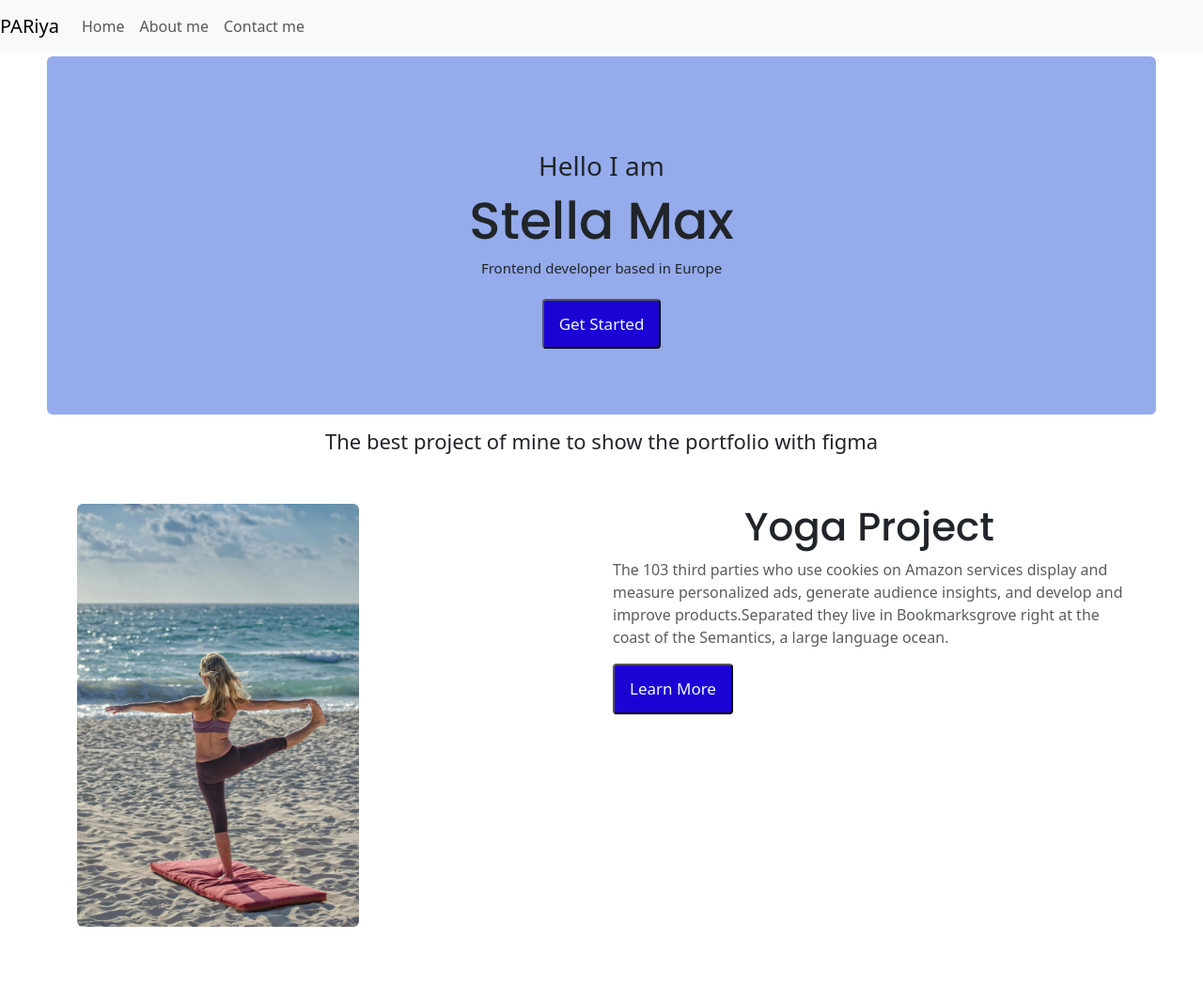
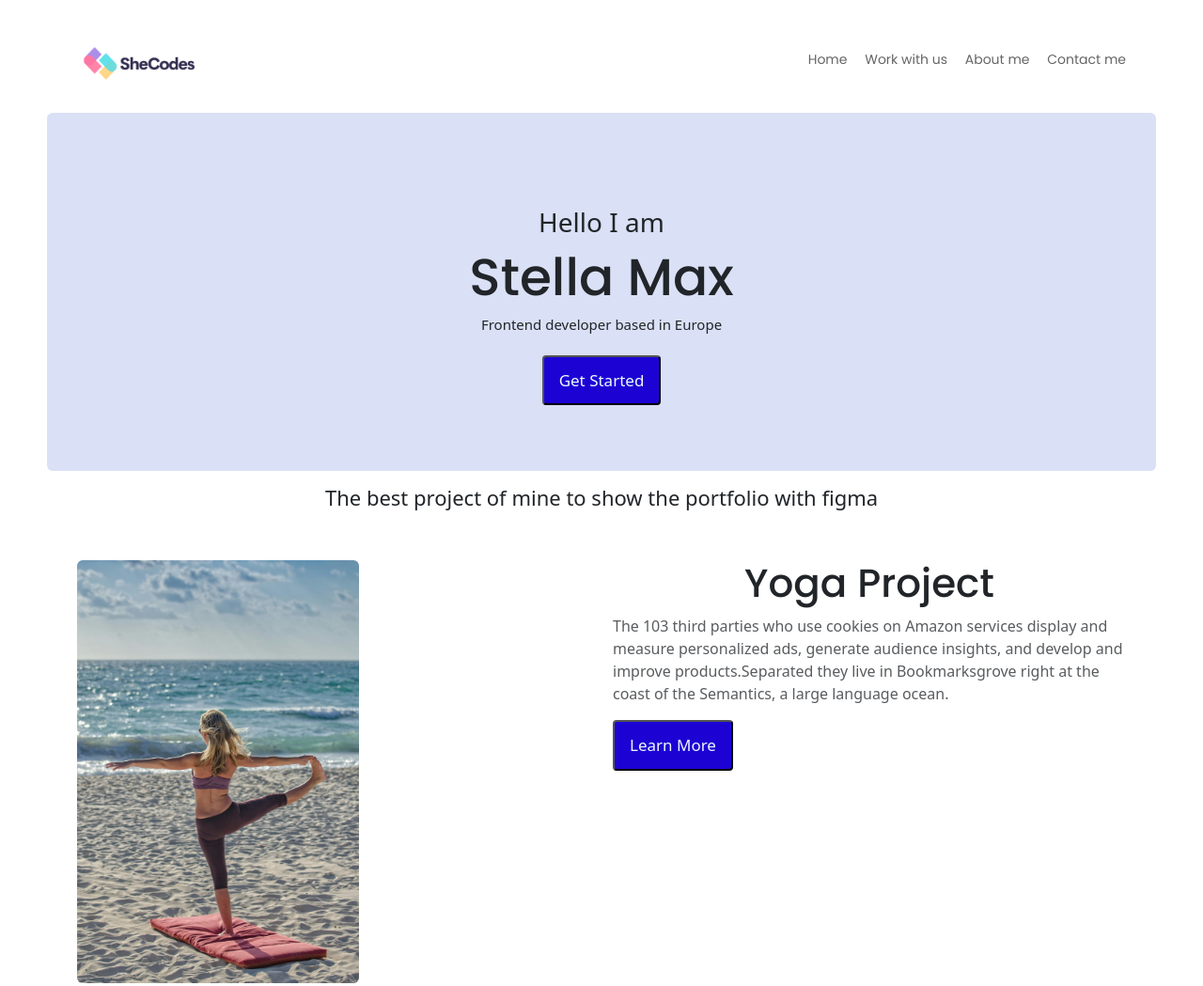
Before and after one commit to pariyamoh/New-portfolio, a plain HTML site: page index.html in a window 1280 px wide. Shown: the top 1049 px of the page at 94% size. Drawn offline with nearby package versions, Linux system fonts and the light colour scheme.

Commit message:
creating nav bar and more css

```diff
--- a/index.html
+++ b/index.html
@@ -18,40 +18,31 @@
     <title>Document</title>
 </head>
 <body>
-<div>
 
 
-
-
-
-
-
-
-
-<nav class="navbar navbar-expand-lg navbar-light bg-light fixed-top">
-<a class="navbar-brand">PARiya</a>
-<button class="navbar-toggler" type="button" data-toggle="collapse" data-target="#navbarSupportedContent"
-    aria-controls="navbarSupportedContent" aria-expanded="false" aria-label="Toggle navigation">
-    <span class="navbar-toggler-icon"></span>
-</button>
-        <div class="collapse navbar-collapse" id="navbarSupportedContent">
-            <ul class="navbar-nav mr-auto">
-                <li class="nav-item active">
-                    <a class="nav-link " href="index.html">Home </a>
+<div class="container">
+<nav class=" d-flex justify-content-between">
+<img src="logo.png" class="logo d-none d-md-block" alt="">
+            <ul class="">
+                <li class="active">
+                    <a class="" href="index.html">Home </a>
                 </li>
-                <li class="nav-item">
-                    <a class="nav-link" href="about.html">About me</a>
+                <li class="">
+                    <a class="" href="about.html">Work with us</a>
                 </li>
-                <li class="nav-item ">
-                    <a class="nav-link " href="about.html#contact" role="button" data-toggle="" aria-haspopup="true"
-                        aria-expanded="false">
+                <li class="">
+                    <a class="" href="about.html">About me</a>
+                </li>
+                <li class="">
+                    <a class="" href="about.html#contact">
                         Contact me
                     </a>
+                </li>
             </ul>
-        </div>
-        </nav></div>
+        </nav>
+    </div>
 
-<div class="hero">
+    <div class="hero ">
 
 <h3 >
      Hello I am
@@ -81,7 +72,7 @@
     The 103 third parties who use cookies on Amazon services display and measure personalized ads, generate audience
     insights, and develop and improve products.Separated they live in Bookmarksgrove right at the coast of the Semantics, a large language ocean.
 </p>
-<button class="btn-branding">
+<button class="btn-branding" href=#contact.html>
     Learn More
 </button>
 </div>
--- a/styles.css
+++ b/styles.css
@@ -1,3 +1,9 @@
+:root {
+    --branding-color: #6c63ff;
+    --secondary-color: #f9f7fe;
+    --heading-font-family: "Playfair Display", serif;
+    --default-font-family: "Poppins", sans-serif;
+}
 .hero h1{
     font-size: 55px;
     text-align: center;
@@ -12,8 +18,8 @@
 }
 .hero{
     text-align: center;
-    background-color: rgb(149, 171, 235);
-    margin: 60px 50px;
+    background-color: rgb(218, 224, 245);
+    margin: 30px 50px;
     border-radius: 6px;
     padding: 100px 200px 70px 200px;
     margin-bottom: 12px;
@@ -50,8 +56,29 @@
     padding: 12px 16px;
 }
 
-
 .text1{
     text-align: center;
     font-size: 22px;
 }
+.logo{
+max-width: 150px;
+max-height: 150px;
+padding:0px 25px 5px 5px;
+
+}
+nav li {
+    display: inline;
+    list-style: none;
+    margin-left: 15px;
+    font-family: var(--default-font-family);
+    font-size: 14px;
+    margin-top: 0;
+    margin-bottom: 0;
+}
+a{
+text-decoration: none;
+color: rgb(101, 101, 102);
+}
+.active{
+    color: var(--branding-color);
+}
```
Also changed, not shown: logo.png (added).
